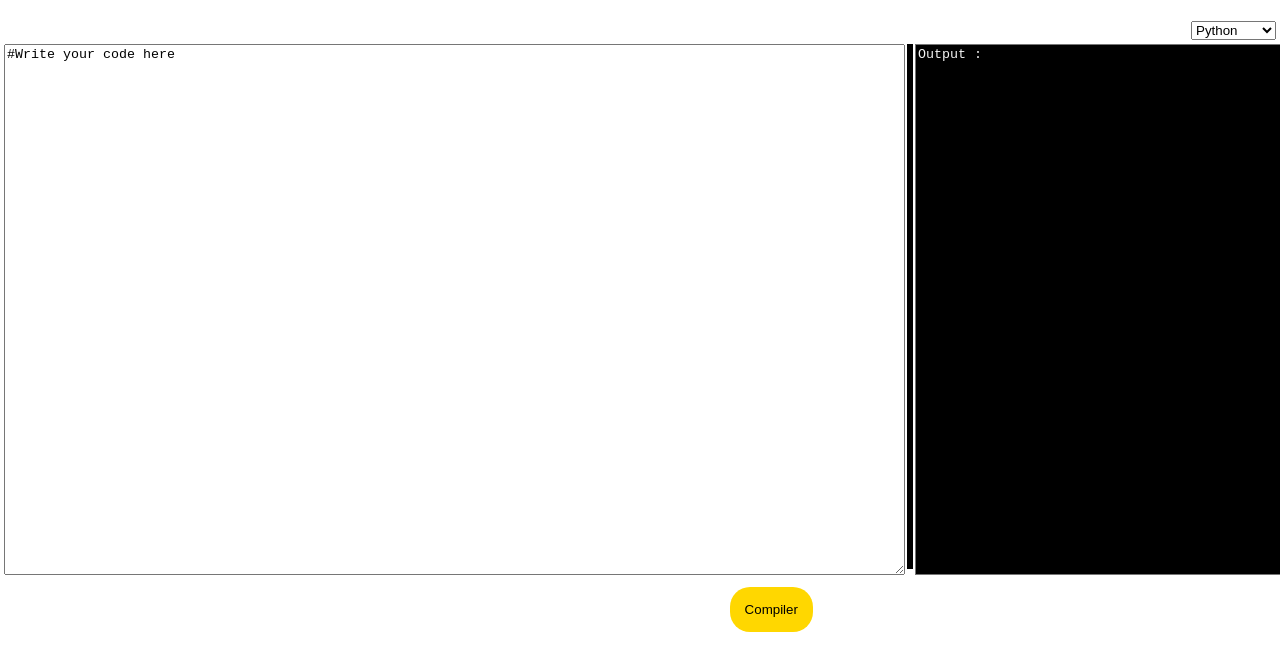
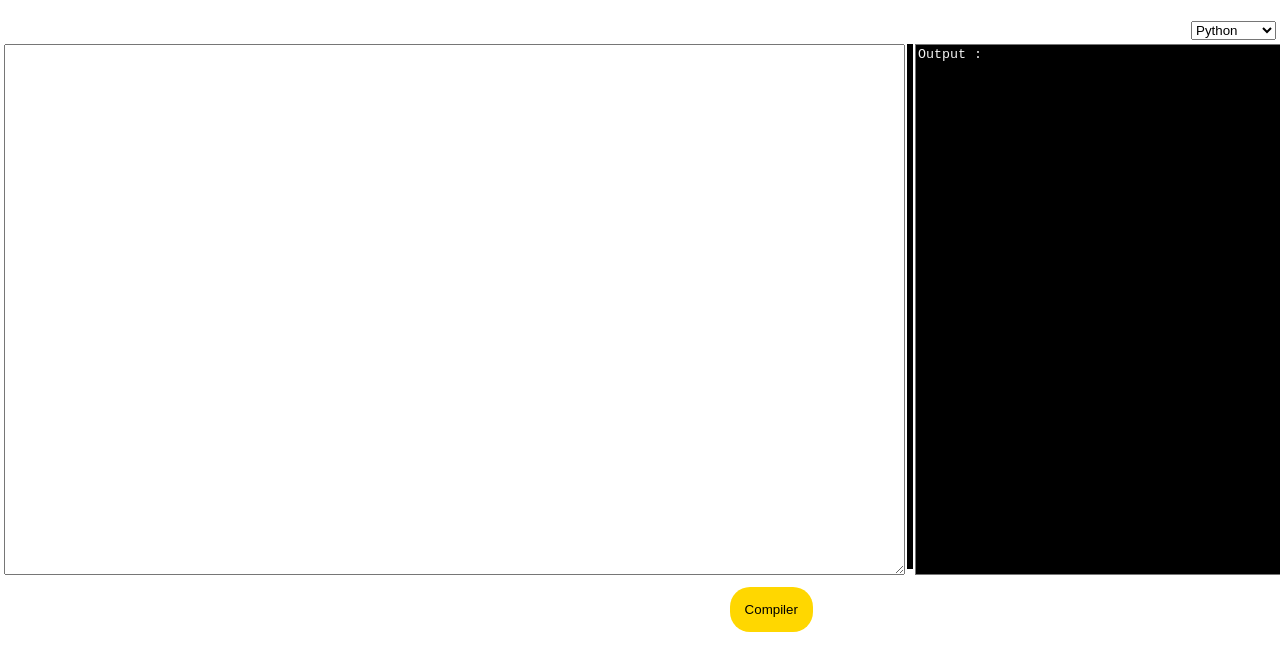
Before and after one commit to iamhzfa/JS, a plain HTML site: page compiler/index.html in a window 1280 px wide. Shown: the part 59-730 px from the top of the page. Drawn offline with Linux system fonts and the light colour scheme.

```diff
--- a/compiler/index.html
+++ b/compiler/index.html
@@ -52,7 +52,7 @@
 
     <div id="compiler">
         <div id="codeEditor" style="margin-right: 2px;">
-            <textarea name="codeArea" id="codeArea" cols="110" rows="35" style="outline: none;">#Write your code here</textarea>
+            <textarea name="codeArea" id="codeArea" cols="110" rows="35" style="outline: none;"></textarea>
             <!-- <textarea name="codeArea" id="codeArea" cols="110" rows="35" style="outline: none;">#Write your code here&#13;</textarea> -->
         </div>
         <div class="vl"></div>
--- a/compiler/script.js
+++ b/compiler/script.js
@@ -1,3 +1,4 @@
+//code run on only codeQuotient
 var compileBtn = document.getElementById('compileBtn');
 var outputConsole = document.getElementById('outputArea');
 
```
